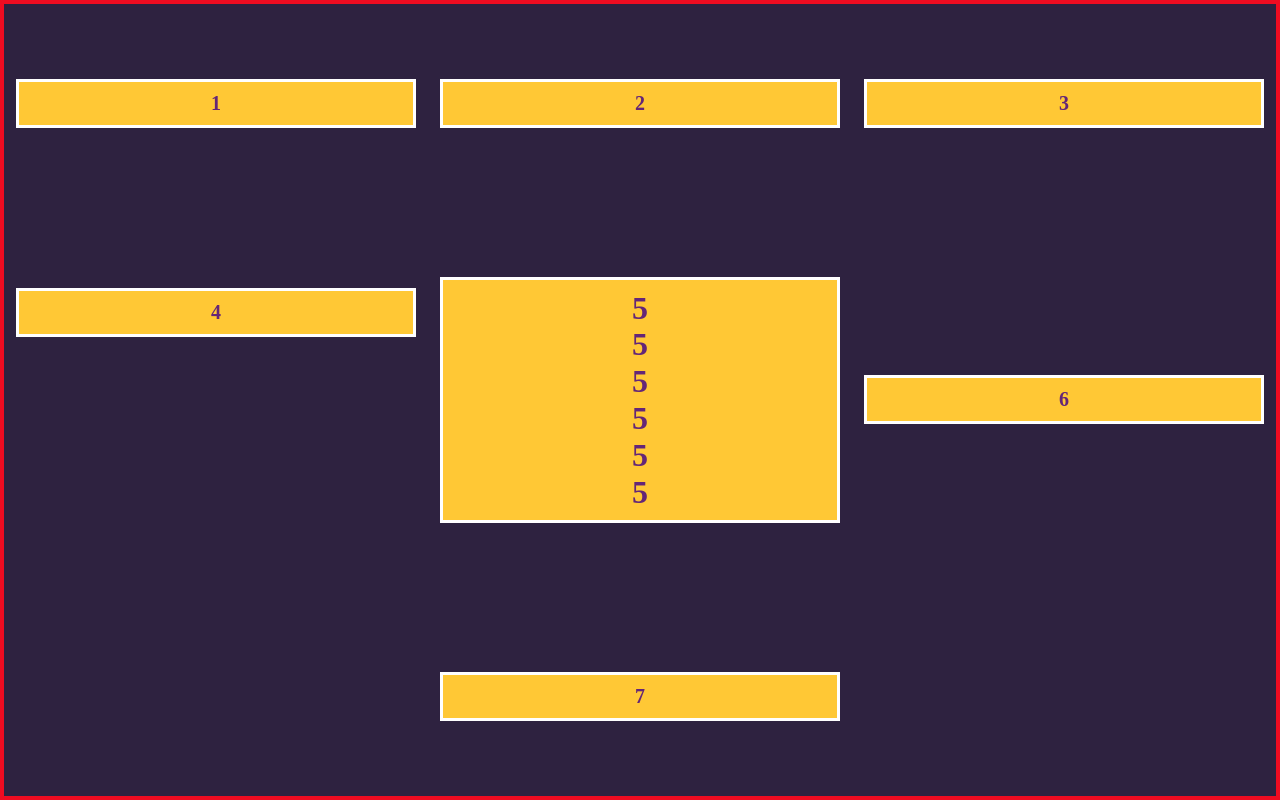
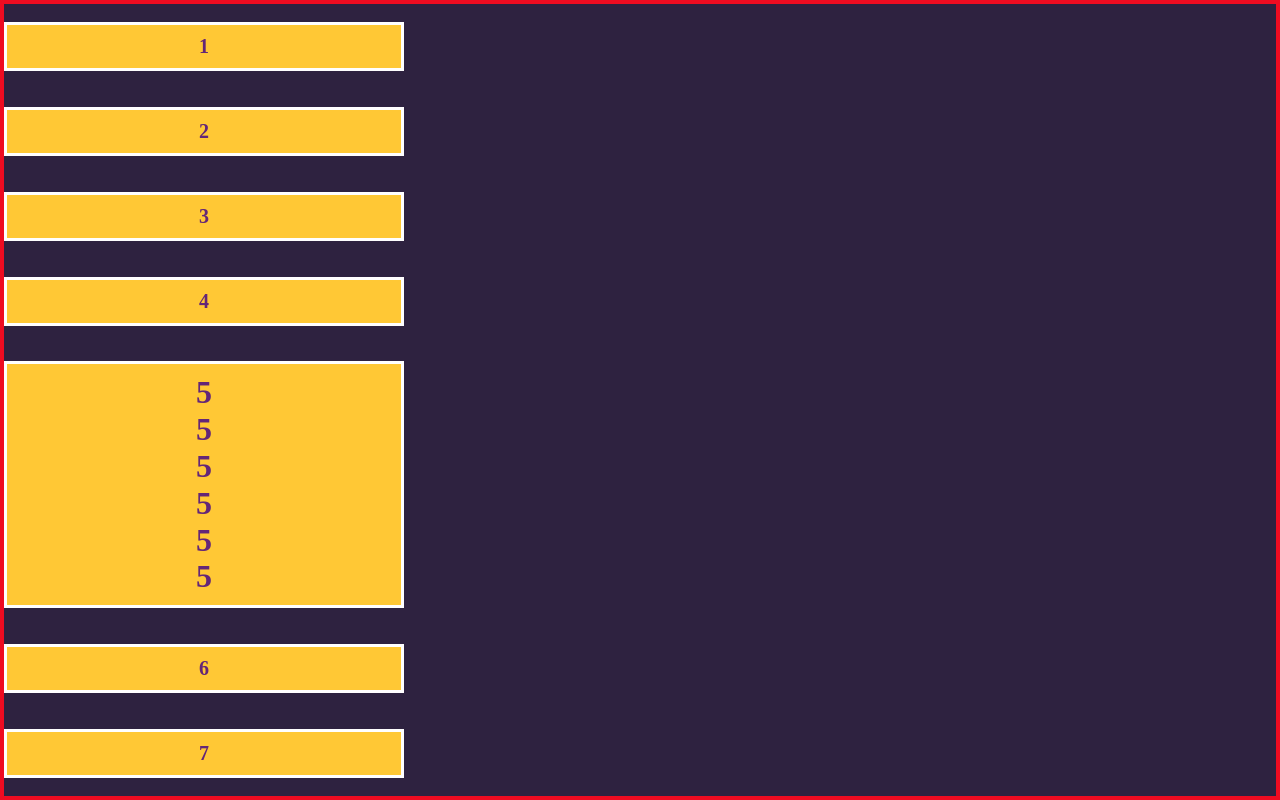
Before and after one commit to zastosowania/homepage, a plain HTML site: page flexbox.html in a window 1280 px wide. Drawn offline with Linux system fonts and the light colour scheme.

Commit message:
feat: flex change to [flex-flow:  column wrap;], flec container must have width set! (not a max-width) ...

```diff
--- a/style.css
+++ b/style.css
@@ -200,11 +200,11 @@ body {
 .flex{
 	border: 4px solid #ee0c21;
 	background: #2e2240;
-	min-height: 100vh;
+	height: 100vh;
 	display: flex;
-	flex-flow:  row wrap;
+	flex-flow:  column wrap;
 	justify-content: space-around;
-	align-content: space-around;
+	align-content: space-between;
 	align-items: baseline;
 }
 
```
